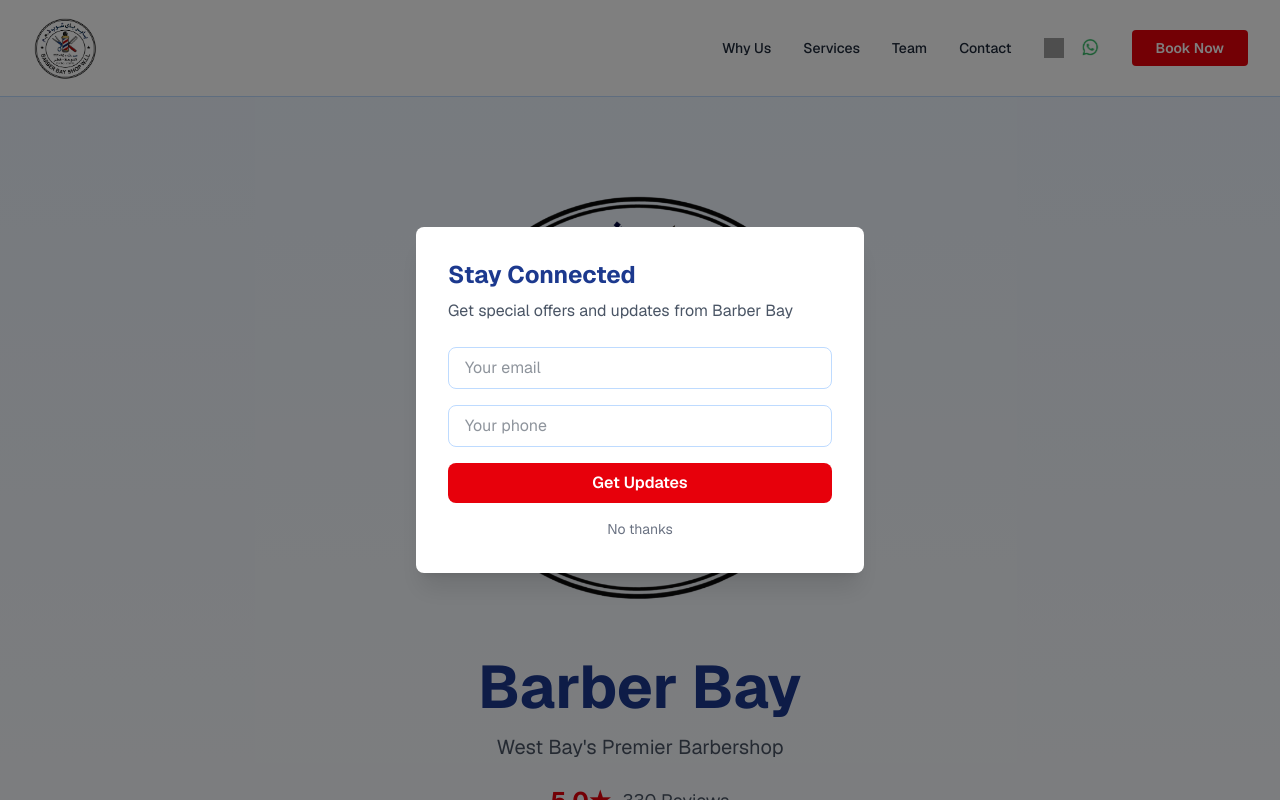
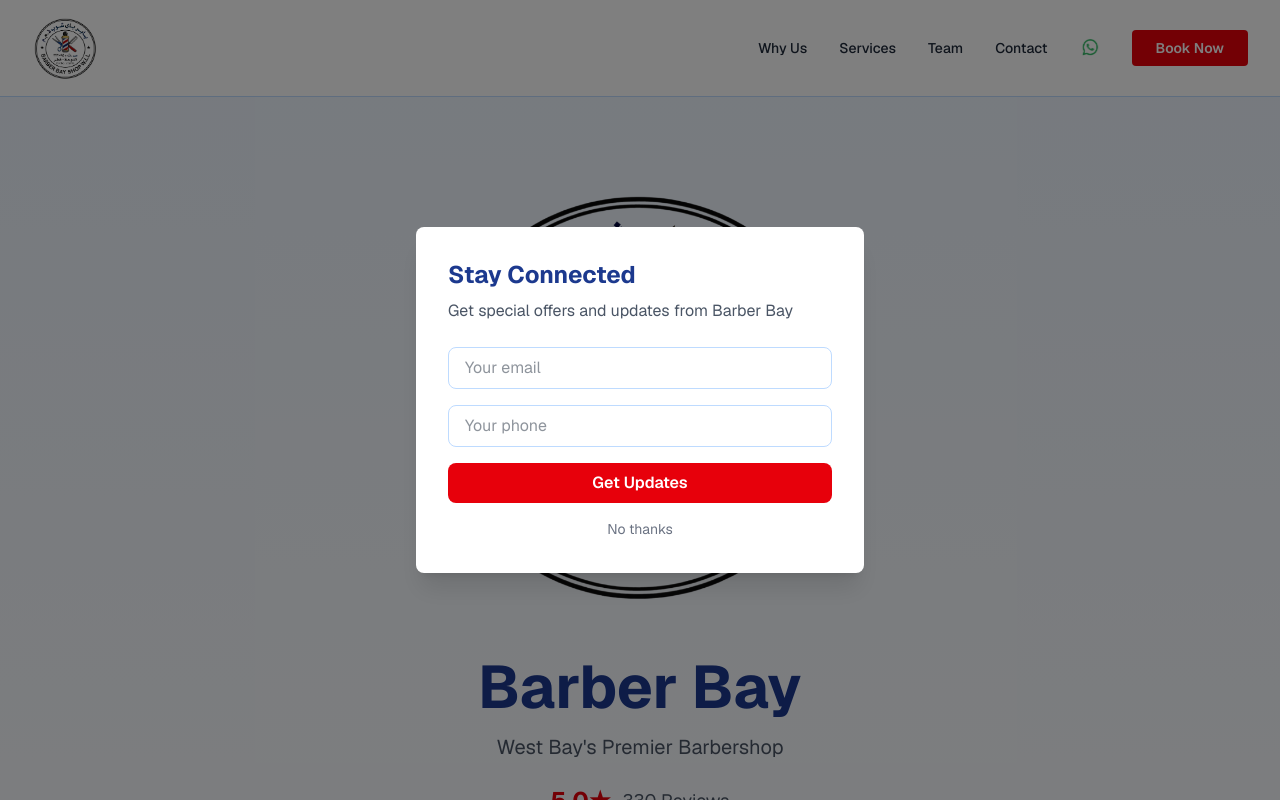
Before and after one commit to DDTM85/barber-bay-website, a Next.js app: page / in a window 1280 px wide. Shown: the top 800 px of the page. Built offline with nearby package versions, Linux system fonts and the light colour scheme; grey boxes are pictures that could not be loaded.

Commit message:
Remove Instagram link

```diff
--- a/app/page.tsx
+++ b/app/page.tsx
@@ -49,9 +49,6 @@
             <a href="#barbers" className="hover:text-blue-600 transition">Team</a>
             <a href="#contact" className="hover:text-blue-600 transition">Contact</a>
             <div className="flex gap-4 items-center">
-              <a href="https://instagram.com" target="_blank" className="hover:opacity-75 transition" title="Instagram">
-                <img src="/inst" alt="Instagram" className="w-5 h-5" />
-              </a>
               <a href="https://wa.me/97455553333" target="_blank" className="hover:opacity-75 transition" title="WhatsApp">
                 <img src="/whatsapp.png" alt="WhatsApp" className="w-5 h-5" />
               </a>
@@ -331,7 +328,7 @@
           </div>
           <div className="mt-12 flex justify-center gap-8">
             <a href="https://instagram.com" target="_blank" className="hover:opacity-75 transition" title="Instagram">
-              <img src="/inst" alt="Instagram" className="w-8 h-8" />
+              <img src="/Inst.png" alt="Instagram" className="w-8 h-8" />
             </a>
             <a href="https://wa.me/97455553333" target="_blank" className="hover:opacity-75 transition" title="WhatsApp">
               <img src="/whatsapp.png" alt="WhatsApp" className="w-8 h-8" />
```
Also changed, not shown: 1 other file (tests, documents, lock files or other folders).
